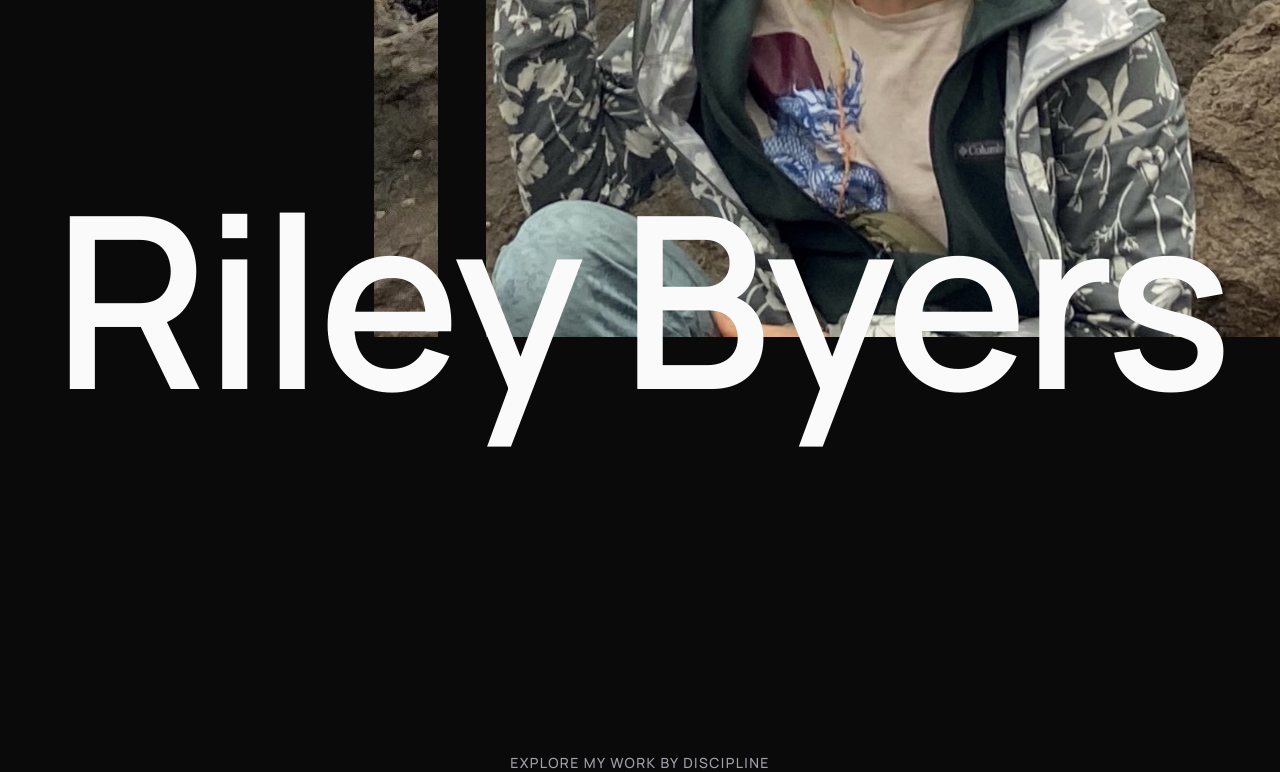
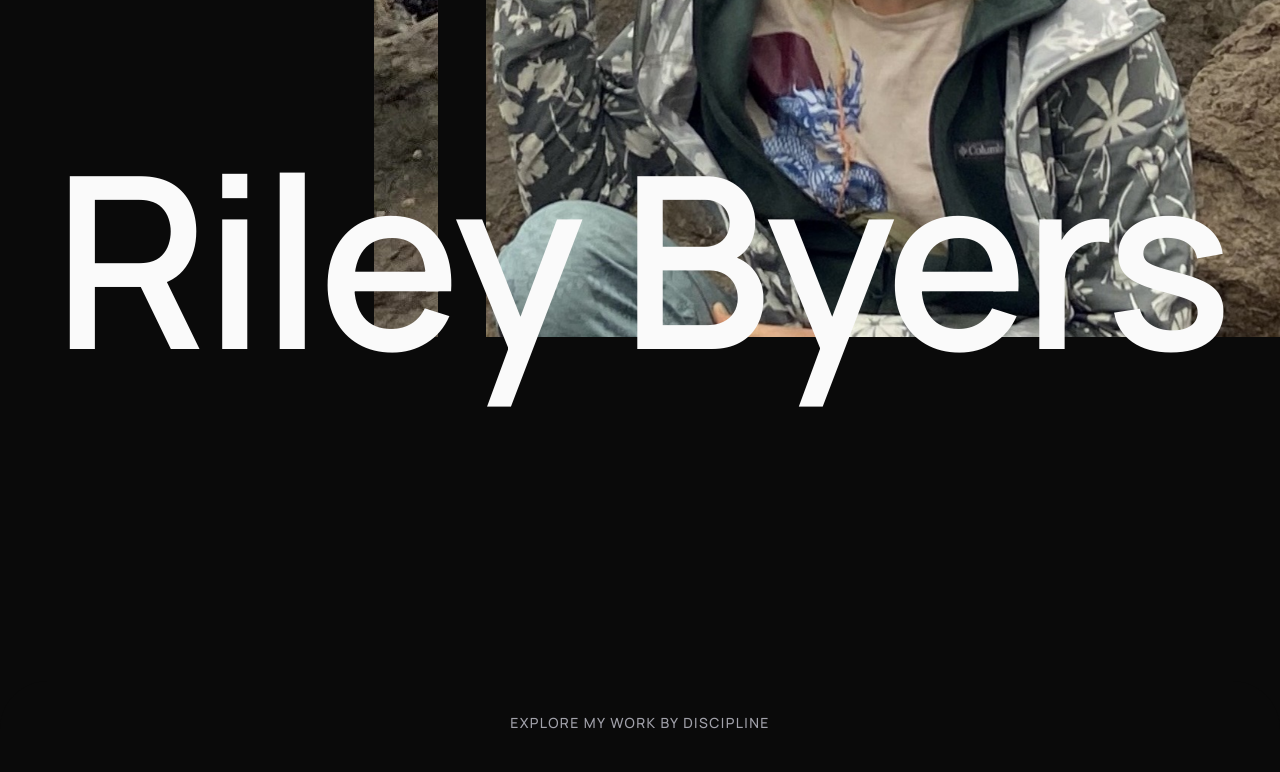
Before and after one commit to rileyb3/portfolio, a Next.js app: page / in a window 1280 px wide. Shown: the part 500-1272 px from the top of the page. Built offline with nearby package versions, Linux system fonts and the light colour scheme.

Commit message:
Nudge name starting position up a smidge more

```diff
--- a/src/components/Hero.tsx
+++ b/src/components/Hero.tsx
@@ -30,14 +30,14 @@ export default function Hero() {
       setPhotoOffset(current);
 
       // The name now rises up from just below the fold before locking
-      // (see the wrapper/h1 markup below) — it locks at scrollY≈20vh.
-      // Disciplines arrives at ~48vh and fully occludes the name at
-      // ~88vh (see comments below / in Disciplines.tsx) — coverEnd here
-      // is deliberately set to the halfway point of that range (~68vh)
-      // rather than 88vh, so the color has already finished fading to
+      // (see the wrapper/h1 markup below) — it locks at scrollY≈15vh.
+      // Disciplines arrives at ~43vh and fully occludes the name at
+      // ~83vh (see comments below / in Disciplines.tsx) — coverEnd here
+      // is deliberately set to the halfway point of that range (~63vh)
+      // rather than 83vh, so the color has already finished fading to
       // black by the time occlusion is only half done.
-      const coverStart = vh * 0.48;
-      const coverEnd = vh * 0.68;
+      const coverStart = vh * 0.43;
+      const coverEnd = vh * 0.63;
       const progress = Math.min(
         Math.max((scrollY - coverStart) / (coverEnd - coverStart), 0),
         1
@@ -73,7 +73,7 @@ export default function Hero() {
     // Outer section is taller than one screen — that extra height is the
     // runway the sticky photo holds, and separately the runway the name's
     // own wrapper (below) holds before it releases too.
-    <section id="top" className="relative h-[218vh]">
+    <section id="top" className="relative h-[213vh]">
       <div className="sticky top-0 h-screen overflow-hidden bg-ink">
         {/* Photo: full-bleed on the right. Hard cut to black on the left —
             no gradient, just a clean edge. Deliberately oversized (145% of
@@ -107,19 +107,18 @@ export default function Hero() {
         />
       </div>
 
-      {/* Name: wrapper's natural top is 80vh down the page, so at scroll=0
-          more of the name is already peeking up from the bottom edge
-          (previously 90vh — too little was visible on landing).
-          Scrolling moves it up in normal flow (1:1 with the page) until
-          it hits the sticky threshold below (top-[60%] = 60vh) at
-          scrollY≈20vh, where it locks — same final resting position as
-          before. Plain live text in a simple, clean font, sized big
-          enough that it runs off both edges of the screen. globals.css
-          sets overflow-x:hidden so that doesn't create a horizontal
-          scrollbar. Stays locked and untouched until Disciplines (below,
-          -mt-[70vh]) starts arriving around scroll≈48vh, then fully
-          occludes it shortly after. */}
-      <div className="absolute inset-x-0 top-[80vh] z-10 h-[138vh]">
+      {/* Name: wrapper's natural top is 75vh down the page — a smidge more
+          than the previous 80vh, so slightly more of the name peeks up
+          from the bottom edge at scroll=0. Scrolling moves it up in
+          normal flow (1:1 with the page) until it hits the sticky
+          threshold below (top-[60%] = 60vh) at scrollY≈15vh, where it
+          locks — same final resting position as before. Plain live text
+          in a simple, clean font, sized big enough that it runs off both
+          edges of the screen. globals.css sets overflow-x:hidden so that
+          doesn't create a horizontal scrollbar. Stays locked and
+          untouched until Disciplines (below, -mt-[70vh]) starts arriving
+          around scroll≈43vh, then fully occludes it shortly after. */}
+      <div className="absolute inset-x-0 top-[75vh] z-10 h-[138vh]">
         <h1 className="pointer-events-none sticky top-[60%] mx-auto w-fit whitespace-nowrap font-sans text-9xl font-semibold leading-none tracking-tight sm:text-[12rem] lg:text-[15rem]">
           <span style={{ color: firstColor }}>{firstName}</span>{" "}
           <span style={{ color: lastColor }}>{lastName}</span>
```
